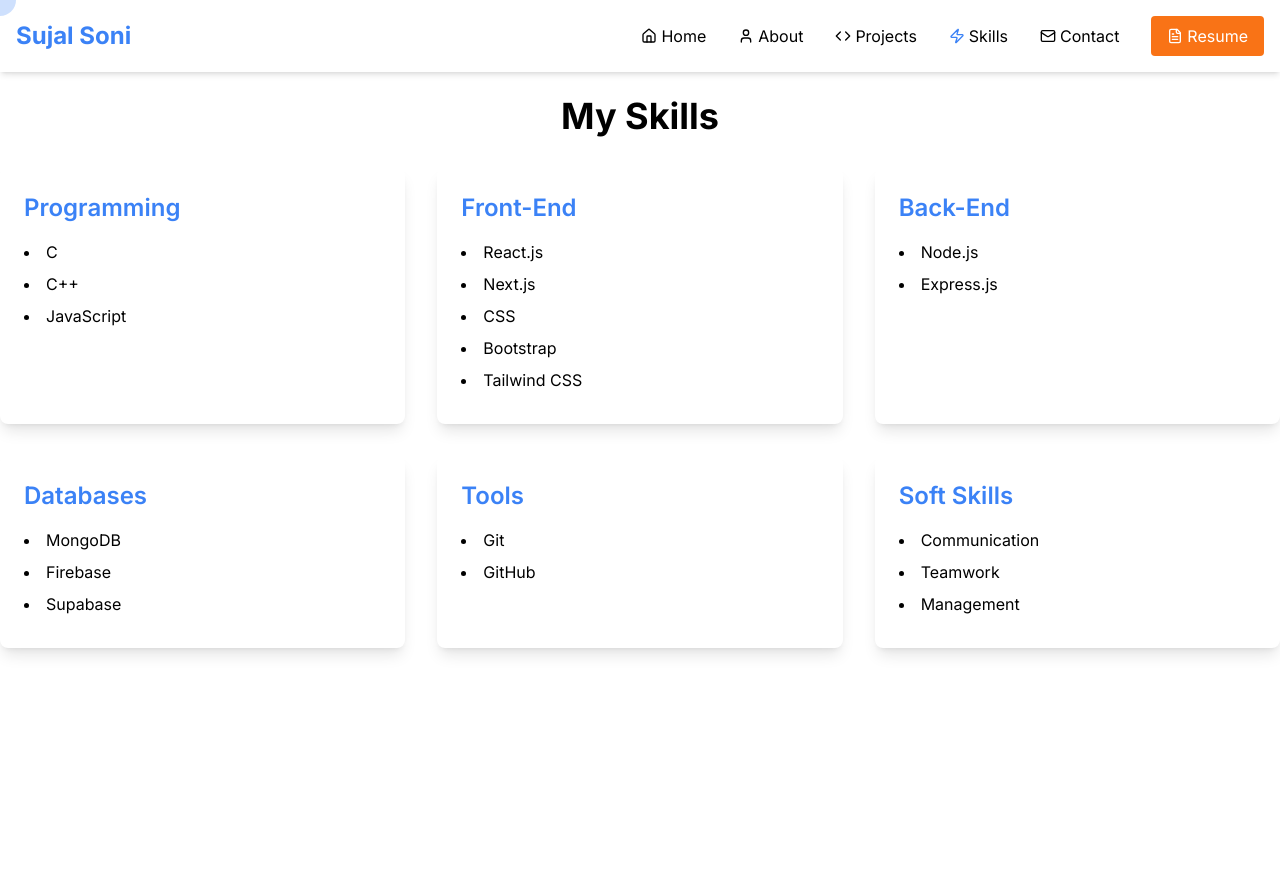
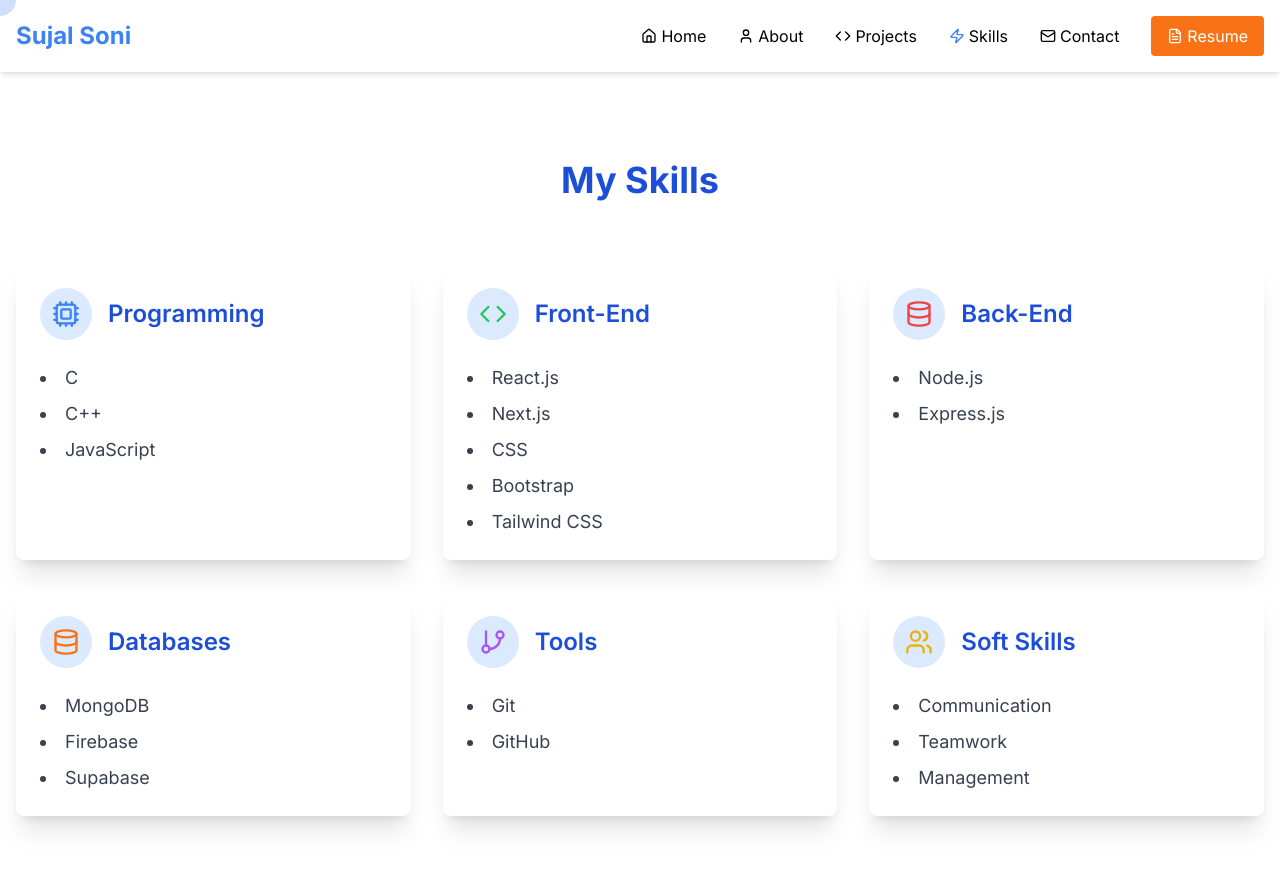
Before and after one commit to Sujal-2820/Portfolio_new, a Next.js app in the folder portfolio-sujal/: page /skills in a window 1280 px wide. Shown: the top 870 px of the page. Built offline with nearby package versions, Linux system fonts and the light colour scheme.

Commit message:
Added icons

```diff
--- a/portfolio-sujal/src/app/about/page.js
+++ b/portfolio-sujal/src/app/about/page.js
@@ -2,7 +2,7 @@
 
 export default function About() {
   return (
-    <div className="min-h-screen animate-fadeIn">
+    <div className="min-h-screen animate-fadeIn mt-12"> {/* Add margin-top here */}
       <h1 className="text-4xl font-bold mb-8 text-center">About Me</h1>
       <div className="flex flex-col md:flex-row items-center justify-center gap-8">
         <Image
--- a/portfolio-sujal/src/app/contact/page.js
+++ b/portfolio-sujal/src/app/contact/page.js
@@ -1,7 +1,8 @@
 'use client'
 
 import { useState } from 'react'
-import { Mail, Linkedin, GitlabIcon as GitHub } from 'lucide-react'
+import { Mail } from 'lucide-react'
+import { FaGithubSquare, FaLinkedinIn } from 'react-icons/fa'
 
 export default function Contact() {
   const [formData, setFormData] = useState({
@@ -24,7 +25,7 @@
   }
 
   return (
-    <div className="min-h-screen animate-fadeIn">
+    <div className="min-h-screen animate-fadeIn mt-12">
       <h1 className="text-4xl font-bold mb-8 text-center">Contact Me</h1>
       <div className="max-w-2xl mx-auto">
         <div className="flex justify-center space-x-6 mb-8">
@@ -32,10 +33,10 @@
             <Mail size={24} />
           </a>
           <a href="https://www.linkedin.com/in/sujal-soni/" target="_blank" rel="noopener noreferrer" className="text-gray-600 hover:text-blue-500 transition duration-300">
-            <Linkedin size={24} />
+            <FaLinkedinIn size={24} />
           </a>
           <a href="https://github.com/Sujal-2820" target="_blank" rel="noopener noreferrer" className="text-gray-600 hover:text-blue-500 transition duration-300">
-            <GitHub size={24} />
+            <FaGithubSquare size={24} />
           </a>
         </div>
         <form onSubmit={handleSubmit} className="space-y-4">
--- a/portfolio-sujal/src/app/projects/page.js
+++ b/portfolio-sujal/src/app/projects/page.js
@@ -1,5 +1,7 @@
 import Image from 'next/image'
 import Link from 'next/link'
+import { ExternalLink } from 'lucide-react'
+import { FaGithub } from 'react-icons/fa'
 
 const projects = [
   {
@@ -27,27 +29,29 @@
 
 export default function Projects() {
   return (
-    <div className="min-h-screen animate-fadeIn">
-      <h1 className="text-4xl font-bold mb-8 text-center">My Projects</h1>
-      <div className="grid grid-cols-1 md:grid-cols-2 lg:grid-cols-3 gap-8">
+    <div className="min-h-screen bg-gray-50 animate-fadeIn mt-12">
+      <h1 className="text-4xl font-bold text-center text-blue-700 mb-12">My Projects</h1>
+      <div className="grid grid-cols-1 md:grid-cols-2 lg:grid-cols-3 gap-8 px-4">
         {projects.map((project, index) => (
-          <div key={index} className="bg-white rounded-lg shadow-lg overflow-hidden transition-transform duration-300 hover:scale-105">
+          <div key={index} className="bg-white rounded-xl shadow-2xl overflow-hidden transition-transform duration-300 hover:scale-105 transform hover:shadow-xl">
             <Image
               src={project.image}
               alt={project.title}
-              width={400}
-              height={200}
-              className="w-full h-48 object-cover"
+              width={500}
+              height={300}
+              className="w-full h-60 object-cover rounded-t-xl"
             />
-            <div className="p-4">
-              <h3 className="text-xl font-semibold mb-2">{project.title}</h3>
-              <p className="text-gray-600 mb-4">{project.description}</p>
-              <div className="flex justify-between">
-                <Link href={project.liveLink} target="_blank" rel="noopener noreferrer" className="text-blue-500 hover:text-blue-600">
-                  Live Demo
+            <div className="p-6 space-y-4">
+              <h3 className="text-2xl font-semibold text-blue-800">{project.title}</h3>
+              <p className="text-gray-600">{project.description}</p>
+              <div className="flex justify-between items-center">
+                <Link href={project.liveLink} target="_blank" rel="noopener noreferrer" className="flex items-center text-blue-500 hover:text-blue-600 space-x-2">
+                  <ExternalLink size={18} />
+                  <span>Live Demo</span>
                 </Link>
-                <Link href={project.githubLink} target="_blank" rel="noopener noreferrer" className="text-gray-500 hover:text-gray-600">
-                  GitHub
+                <Link href={project.githubLink} target="_blank" rel="noopener noreferrer" className="flex items-center text-gray-600 hover:text-gray-800 space-x-2">
+                  <FaGithub size={18} />
+                  <span>GitHub</span>
                 </Link>
               </div>
             </div>
--- a/portfolio-sujal/src/app/skills/page.js
+++ b/portfolio-sujal/src/app/skills/page.js
@@ -1,23 +1,55 @@
+import { Code, Cpu, Database, GitBranch, Users } from 'lucide-react'
+
 const skills = [
-    { category: "Programming", items: ["C", "C++", "JavaScript"] },
-    { category: "Front-End", items: ["React.js", "Next.js", "CSS", "Bootstrap", "Tailwind CSS"] },
-    { category: "Back-End", items: ["Node.js", "Express.js"] },
-    { category: "Databases", items: ["MongoDB", "Firebase", "Supabase"] },
-    { category: "Tools", items: ["Git", "GitHub"] },
-    { category: "Soft Skills", items: ["Communication", "Teamwork", "Management"] },
+  {
+    category: "Programming",
+    items: ["C", "C++", "JavaScript"],
+    icon: <Cpu size={28} className="text-blue-500" />
+  },
+  {
+    category: "Front-End",
+    items: ["React.js", "Next.js", "CSS", "Bootstrap", "Tailwind CSS"],
+    icon: <Code size={28} className="text-green-500" />
+  },
+  {
+    category: "Back-End",
+    items: ["Node.js", "Express.js"],
+    icon: <Database size={28} className="text-red-500" />
+  },
+  {
+    category: "Databases",
+    items: ["MongoDB", "Firebase", "Supabase"],
+    icon: <Database size={28} className="text-orange-500" />
+  },
+  {
+    category: "Tools",
+    items: ["Git", "GitHub"],
+    icon: <GitBranch size={28} className="text-purple-500" />
+  },
+  {
+    category: "Soft Skills",
+    items: ["Communication", "Teamwork", "Management"],
+    icon: <Users size={28} className="text-yellow-500" />
+  },
 ]
 
 export default function Skills() {
   return (
-      <div className="min-h-screen animate-fadeIn">
-        <h1 className="text-4xl font-bold mb-8 text-center">My Skills</h1>
-        <div className="grid grid-cols-1 md:grid-cols-2 lg:grid-cols-3 gap-8">
+    <div className="min-h-screen animate-fadeIn mt-16">
+      <h1 className="text-4xl font-bold mb-16 text-center text-blue-700">My Skills</h1>
+      <div className="grid grid-cols-1 md:grid-cols-2 lg:grid-cols-3 gap-8 px-4">
         {skills.map((skillCategory, index) => (
-            <div key={index} className="bg-white rounded-lg shadow-lg p-6 transition-transform duration-300 hover:scale-105">
-              <h2 className="text-2xl font-semibold mb-4 text-blue-500">{skillCategory.category}</h2>
-              <ul className="list-disc list-inside">
+          <div
+            key={index}
+            className="bg-white p-6 rounded-lg shadow-xl hover:scale-105 transform transition-all duration-300 ease-in-out hover:shadow-2xl"
+          >
+            <div className="flex items-center space-x-4 mb-6">
+              <div className="p-3 rounded-full bg-blue-100">{skillCategory.icon}</div>
+              <h2 className="text-2xl font-semibold text-blue-700">{skillCategory.category}</h2>
+            </div>
+            <ul className="list-disc list-inside space-y-2">
               {skillCategory.items.map((skill, skillIndex) => (
-                  <li key={skillIndex} className="mb-2">{skill}</li>
+                <li key={skillIndex} className="text-lg text-gray-700">{skill}</li>
               ))}
             </ul>
           </div>
```
Lines whose indentation alone changed are shown as unchanged.
